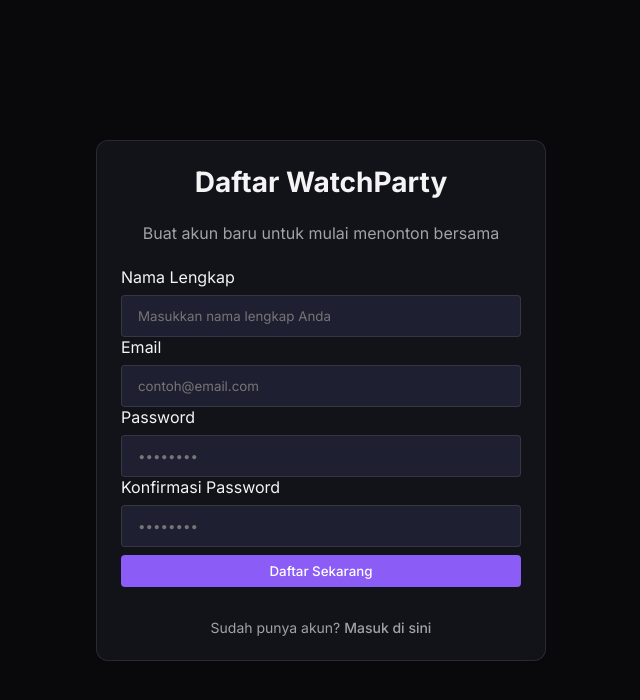
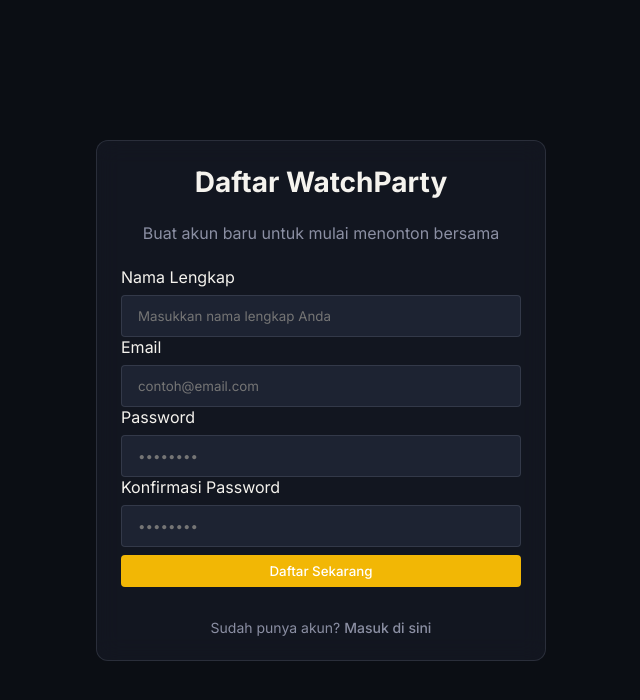
Before and after one commit to Risaru9/Streaus, a Next.js app: page /register in a window 1280 px wide. Shown: the top 700 px of the page, without its empty margins (319-959 px from the left). Built offline with nearby package versions, Linux system fonts and the light colour scheme.

Commit message:
Style: Apply Cinema Ticket / Night Marquee theme

```diff
--- a/src/app/globals.css
+++ b/src/app/globals.css
@@ -1,18 +1,20 @@
 :root {
-  --background: #09090b;
-  --surface: rgba(26, 26, 36, 0.6);
-  --surface-elevated: rgba(36, 36, 58, 0.8);
-  --border: rgba(255, 255, 255, 0.1);
-  --text-primary: #f4f4f5;
-  --text-secondary: #a1a1aa;
-  --accent: #8b5cf6;
-  --accent-hover: #a78bfa;
-  --accent-subtle: rgba(139, 92, 246, 0.15);
+  --background: #0B0E14;
+  --surface: rgba(22, 26, 38, 0.7);
+  --surface-elevated: rgba(32, 38, 54, 0.9);
+  --border: rgba(139, 143, 163, 0.2);
+  --text-primary: #F5F3EE;
+  --text-secondary: #8B8FA3;
+  --accent: #F2B705;
+  --accent-hover: #ffc824;
+  --accent-subtle: rgba(242, 183, 5, 0.15);
+  --danger: #FF4D4D;
+  --danger-hover: #ff6b6b;
   --success: #10b981;
   --warning: #f59e0b;
-  --error: #ef4444;
+  --error: #FF4D4D;
 
-  --glow-accent: 0 0 20px rgba(139, 92, 246, 0.4);
+  --glow-accent: 0 0 20px rgba(242, 183, 5, 0.4);
 }
 
 * {
@@ -22,10 +24,10 @@
 }
 
 body {
-  background: radial-gradient(circle at top, #1e1e2e 0%, var(--background) 100%);
+  background: radial-gradient(circle at top, #151a26 0%, var(--background) 100%);
   background-attachment: fixed;
   color: var(--text-primary);
-  font-family: 'Inter', sans-serif;
+  font-family: var(--font-inter), sans-serif;
   -webkit-font-smoothing: antialiased;
 }
 
--- a/src/app/layout.js
+++ b/src/app/layout.js
@@ -1,27 +1,29 @@
 import './globals.css';
-import { Inter } from 'next/font/google';
+import { Inter, Bebas_Neue, JetBrains_Mono } from 'next/font/google';
 
-const inter = Inter({ subsets: ['latin'] });
+const inter = Inter({ subsets: ['latin'], variable: '--font-inter' });
+const bebas = Bebas_Neue({ weight: '400', subsets: ['latin'], variable: '--font-bebas' });
+const jetbrains = JetBrains_Mono({ subsets: ['latin'], variable: '--font-jetbrains' });
 
 export const metadata = {
-  title: 'WatchParty',
+  title: 'Streaus - WatchParty',
   description: 'Watch videos together in real-time',
   manifest: '/manifest.json',
   appleWebApp: {
     capable: true,
     statusBarStyle: 'default',
-    title: 'WatchParty',
+    title: 'Streaus',
   },
 };
 
 export const viewport = {
-  themeColor: '#111827',
+  themeColor: '#0B0E14',
 };
 
 export default function RootLayout({ children }) {
   return (
     <html lang="en">
-      <body className={inter.className}>{children}</body>
+      <body className={`${inter.variable} ${bebas.variable} ${jetbrains.variable} font-sans`}>{children}</body>
     </html>
   );
 }
--- a/src/app/page.module.css
+++ b/src/app/page.module.css
@@ -11,10 +11,14 @@
 }
 
 .title {
-  font-size: 3rem;
-  font-weight: 700;
-  margin-bottom: 1rem;
-  color: var(--text-primary);
+  font-family: var(--font-bebas), sans-serif;
+  font-size: 4.5rem;
+  font-weight: 400;
+  letter-spacing: 2px;
+  margin-bottom: 0.5rem;
+  color: var(--accent);
+  text-transform: uppercase;
+  text-shadow: 0 0 15px rgba(242, 183, 5, 0.5);
 }
 
 .subtitle {
@@ -33,11 +37,74 @@
   display: flex;
   flex-direction: column;
   gap: 1.5rem;
+
+  /* Ticket Shape */
+  position: relative;
+  background-color: var(--surface);
+  border-radius: 12px;
+  padding: 2rem 2rem 3.5rem 2rem;
+
+  /* Notches on left and right */
+  -webkit-mask-image: radial-gradient(circle at 0% 50%, transparent 15px, black 16px),
+                      radial-gradient(circle at 100% 50%, transparent 15px, black 16px);
+  -webkit-mask-size: 51% 100%;
+  -webkit-mask-repeat: no-repeat;
+  -webkit-mask-position: left, right;
+
+  mask-image: radial-gradient(circle at 0% 50%, transparent 15px, black 16px),
+              radial-gradient(circle at 100% 50%, transparent 15px, black 16px);
+  mask-size: 51% 100%;
+  mask-repeat: no-repeat;
+  mask-position: left, right;
+
+  transition: transform 0.2s ease, filter 0.2s;
+  filter: drop-shadow(0 10px 20px rgba(0,0,0,0.5));
+}
+
+.card::before {
+  content: '';
+  position: absolute;
+  top: 10px;
+  left: 10px;
+  right: 10px;
+  bottom: 10px;
+  border: 2px dashed rgba(242, 183, 5, 0.3); /* Perforation line */
+  border-radius: 8px;
+  pointer-events: none;
+  z-index: 0;
+}
+
+.card::after {
+  content: '';
+  position: absolute;
+  bottom: 20px;
+  left: 30px;
+  right: 30px;
+  height: 30px;
+  /* Barcode effect */
+  background: repeating-linear-gradient(
+    90deg,
+    var(--text-secondary),
+    var(--text-secondary) 2px,
+    transparent 2px,
+    transparent 4px,
+    var(--text-secondary) 4px,
+    var(--text-secondary) 5px,
+    transparent 5px,
+    transparent 8px
+  );
+  opacity: 0.3;
+  pointer-events: none;
+}
+
+.card > * {
+  position: relative;
+  z-index: 1;
 }
 
 .card:hover {
   transform: translateY(-4px);
-  box-shadow: 0 8px 24px rgba(0,0,0,0.2);
+  filter: drop-shadow(0 15px 30px rgba(242, 183, 5, 0.2));
 }
 
 @media (max-width: 768px) {
```
Also changed, not shown: src/app/room/[id]/room.module.css (+9 -3 lines).
